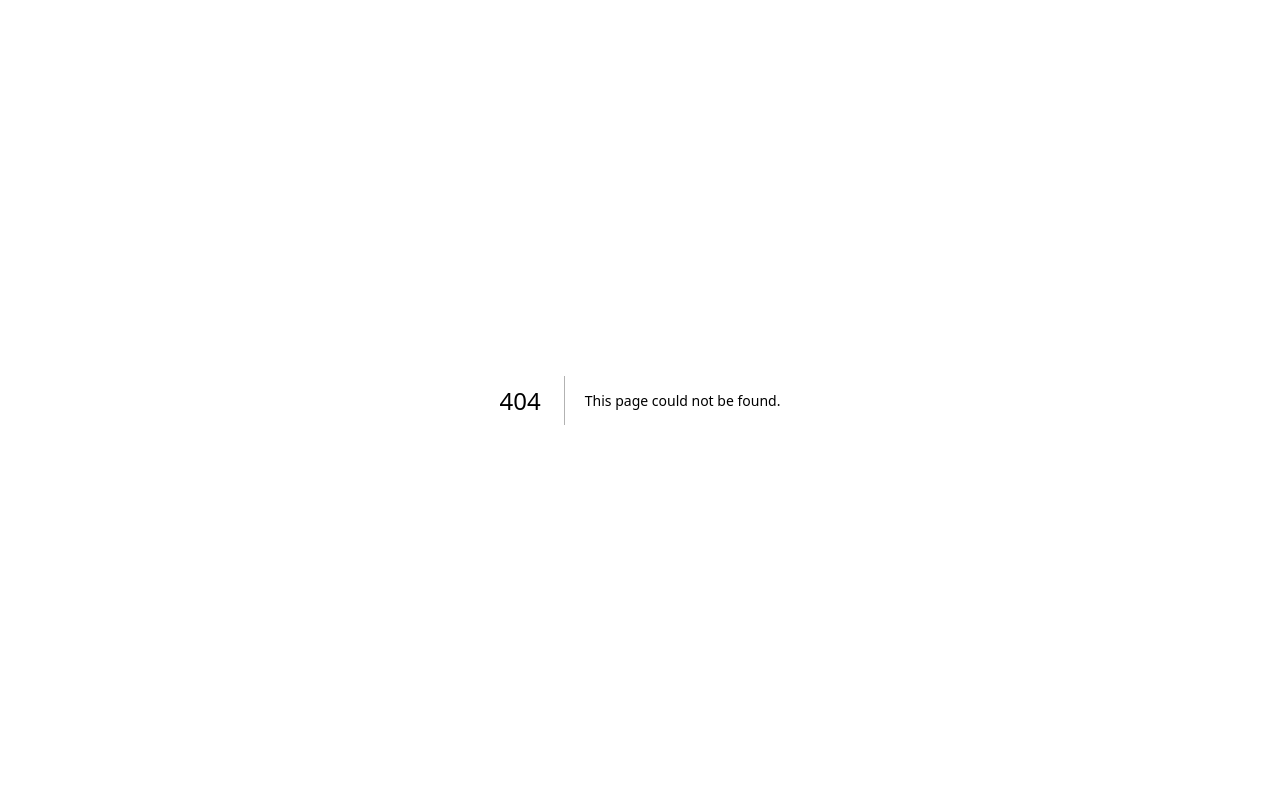
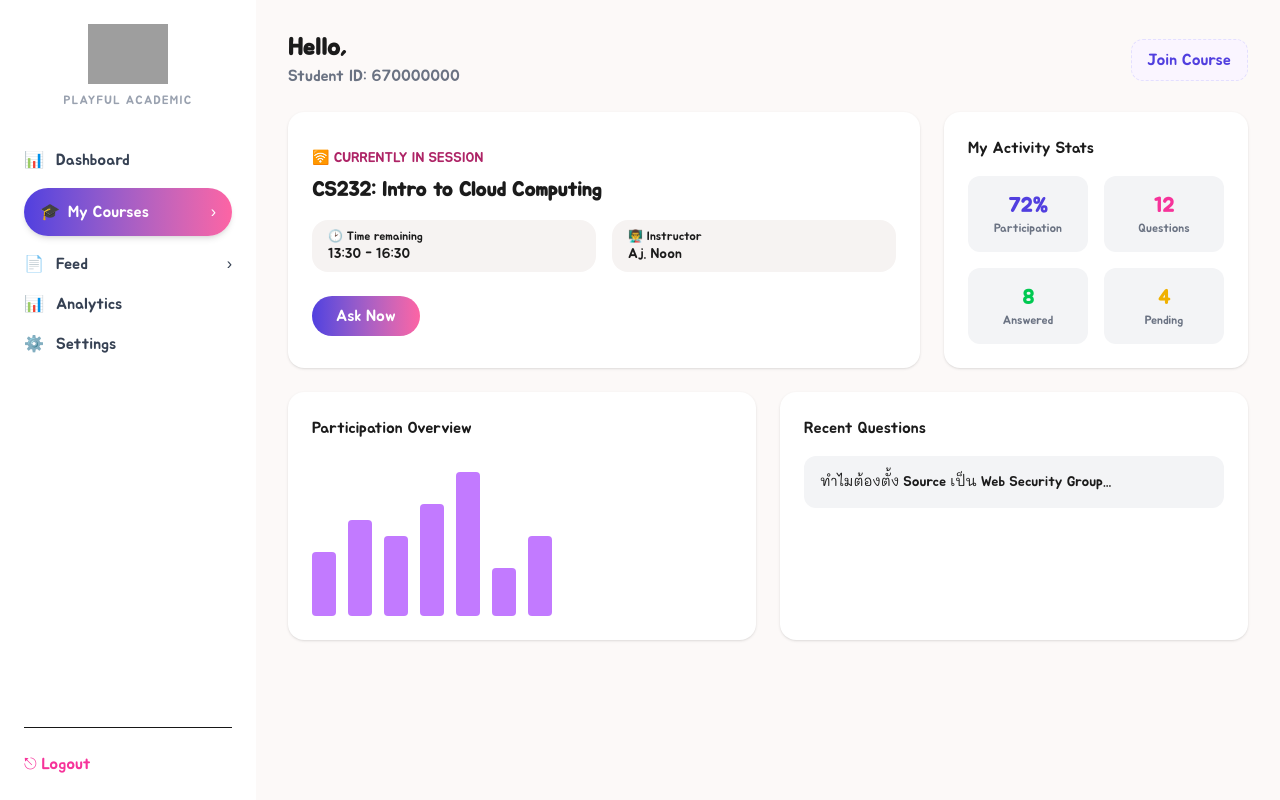
Before and after one commit to Gummy-168/CS232-Project-AWS-07, a Next.js app in the folder frontend/: page /dashboard in a window 1280 px wide. Before the commit this address had no page. Built offline with nearby package versions, Linux system fonts and the light colour scheme; grey boxes are pictures that could not be loaded.

Commit message:
Add sidebar and Dashboard

```diff
--- /dev/null
+++ b/frontend/app/components/Sidebar.tsx
@@ -0,0 +1,99 @@
+"use client";
+import Image from "next/image";
+import Link from "next/link";
+import { useState } from "react";
+
+export default function Sidebar() {
+  const [open, setOpen] = useState(false);
+
+  return (
+    <aside className="w-64 min-h-screen bg-white p-6 rounded-r-3xl flex flex-col justify-between">
+
+      {/* Top */}
+      <div>
+        {/* Logo */}
+        <div className="flex flex-col items-center mb-10">
+          <Image src="/logo/logo.png" alt="logo" width={80} height={80} />
+          <p className="text-xs text-gray-400 mt-2 tracking-widest">
+            PLAYFUL ACADEMIC
+          </p>
+        </div>
+
+        {/* Menu */}
+        <nav className="space-y-4">
+
+          {/* Dashboard */}
+          <Link href="#" className="flex items-center gap-3 text-gray-700">
+            <span>📊</span>
+            Dashboard
+          </Link>
+
+          {/* Dropdown */}
+          <div>
+            {/* My Courses */}
+            <div
+              onClick={() => setOpen(!open)}
+              className="flex items-center justify-between bg-gradient-to-r from-[#513FDF] to-[#FD64A4] text-white px-4 py-3 rounded-full shadow-md cursor-pointer"
+            >
+              <div className="flex items-center gap-2">
+                <span>🎓</span>
+                My Courses
+              </div>
+
+              <span
+                className={`transition-transform duration-300 ${
+                  open ? "rotate-90" : ""
+                }`}
+              >
+                ›
+              </span>
+            </div>
+
+            {/* Sub menu */}
+            {open && (
+              <div className="ml-6 mt-2 space-y-2 text-sm text-gray-400">
+                <button className="flex items-center gap-2 px-3 py-2 rounded-full w-full text-[#A1A1AA] hover:bg-[#F6F4F3] hover:text-[#513FDF] transition">
+                  CS232 - Cloud
+                </button>
+
+                <button className="flex items-center gap-2 bg-[#F6F4F3] px-3 py-2 rounded-full w-full text-[#A1A1AA] hover:bg-gradient-to-r hover:from-[#513FDF] hover:to-[#FD64A4] hover:text-white transition">
+                  ➕ Join Course
+                </button>
+              </div>
+            )}
+          </div>
+
+          {/* Feed */}
+          <Link href="#" className="flex items-center justify-between text-gray-700">
+            <div className="flex items-center gap-3">
+              <span>📄</span>
+              Feed
+            </div>
+            <span>›</span>
+          </Link>
+
+          {/* Analytics */}
+          <Link href="#" className="flex items-center gap-3 text-gray-700">
+            <span>📊</span>
+            Analytics
+          </Link>
+
+          {/* Settings */}
+          <Link href="#" className="flex items-center gap-3 text-gray-700">
+            <span>⚙️</span>
+            Settings
+          </Link>
+
+        </nav>
+      </div>
+
+      {/* Bottom */}
+      <div className="pt-6 border-t">
+        <button className="flex items-center gap-2 text-pink-500">
+          ⎋ Logout
+        </button>
+      </div>
+
+    </aside>
+  );
+}
--- /dev/null
+++ b/frontend/app/dashboard/page.tsx
@@ -0,0 +1,115 @@
+export default function Dashboard() {
+  return (
+    <div className="flex min-h-screen bg-[#FCF9F8]">
+
+      {/* Main */}
+      <main className="flex-1 p-8 space-y-6">
+
+        {/* Header */}
+        <div className="flex justify-between items-center">
+          <div>
+            <h2 className="text-[#1B1B1B] text-2xl font-semibold">
+              Hello,
+            </h2>
+            <p className="text-gray-500">Student ID: 670000000</p>
+          </div>
+
+          <button className="border border-dashed border-[#E3DFFF] px-4 py-2 rounded-xl text-[#513FDF] bg-[#FAF5FF] hover:bg-[#513FDF] hover:text-white transition">
+            Join Course
+          </button>
+        </div>
+
+        {/* Card Section */}
+        <div className="grid grid-cols-3 gap-6">
+
+          {/* Current Session */}
+          <div className="col-span-2 bg-white p-6 rounded-2xl shadow">
+            <p className="mt-3 text-[#AE2466] text-sm mb-2">
+              <span>🛜 </span>
+              CURRENTLY IN SESSION
+            </p>
+
+            <h3 className="text-xl text-[#1B1B1B] font-semibold mb-4">
+              CS232: Intro to Cloud Computing
+            </h3>
+
+            <div className="flex gap-4">
+              <div className="flex-1 text-[#1B1B1B] bg-[#F6F3F2] px-4 py-2 rounded-2xl text-sm">
+
+                <p className="text-xs">🕑 Time remaining</p>
+                13:30 - 16:30
+              </div>
+              <div className="flex-1 text-[#1B1B1B] bg-[#F6F3F2] px-4 py-2 rounded-2xl text-sm">
+                <p className="text-xs">👨‍🏫 Instructor</p>
+                Aj. Noon
+              </div>
+            </div>
+
+            <button className="mt-6 bg-gradient-to-r from-[#513FDF] to-[#FD64A4] text-white px-6 py-2 rounded-full hover:opacity-50 transition">
+              Ask Now
+            </button>
+          </div>
+
+          {/* Stats */}
+          <div className="bg-white p-6 rounded-2xl shadow">
+            <h3 className="text-[#1B1B1B]  mb-4">My Activity Stats</h3>
+
+            <div className="grid grid-cols-2 gap-4">
+              <div className="bg-gray-100 p-4 rounded-xl text-center">
+                <p className="text-xl font-bold text-[#513FDF]">72%</p>
+                <p className="text-xs text-gray-500">Participation</p>
+              </div>
+
+              <div className="bg-gray-100 p-4 rounded-xl text-center">
+                <p className="text-xl font-bold text-pink-500">12</p>
+                <p className="text-xs text-gray-500">Questions</p>
+              </div>
+
+              <div className="bg-gray-100 p-4 rounded-xl text-center">
+                <p className="text-xl font-bold text-green-500">8</p>
+                <p className="text-xs text-gray-500">Answered</p>
+              </div>
+
+              <div className="bg-gray-100 p-4 rounded-xl text-center">
+                <p className="text-xl font-bold text-yellow-500">4</p>
+                <p className="text-xs text-gray-500">Pending</p>
+              </div>
+            </div>
+          </div>
+        </div>
+
+        {/* Bottom Section */}
+        <div className="grid grid-cols-2 gap-6">
+
+          {/* Chart */}
+          <div className="bg-white p-6 rounded-2xl shadow">
+            <h3 className="text-[#1B1B1B] mb-4">
+              Participation Overview
+            </h3>
+
+            <div className="flex items-end gap-3 h-40">
+              {[40, 60, 50, 70, 90, 30, 50].map((h, i) => (
+                <div
+                  key={i}
+                  className="bg-purple-400 w-6 rounded"
+                  style={{ height: `${h}%` }}
+                />
+              ))}
+            </div>
+          </div>
+
+          {/* Questions */}
+          <div className="bg-white p-6 rounded-2xl shadow">
+            <h3 className="text-[#1B1B1B] mb-4">
+              Recent Questions
+            </h3>
+
+            <div className="text-[#1B1B1B] bg-gray-100 p-4 rounded-xl text-sm">
+              ทำไมต้องตั้ง Source เป็น Web Security Group...
+            </div>
+          </div>
+        </div>
+      </main>
+    </div>
+  );
+}
--- a/frontend/app/layout.tsx
+++ b/frontend/app/layout.tsx
@@ -1,6 +1,7 @@
 import type { Metadata } from "next";
-import { Geist, Geist_Mono } from "next/font/google";
+import { Geist, Geist_Mono, Jua, Mali } from "next/font/google";
 import "./globals.css";
+import Sidebar from "./components/Sidebar";
 
 const geistSans = Geist({
   variable: "--font-geist-sans",
@@ -10,6 +11,15 @@ const geistSans = Geist({
 const geistMono = Geist_Mono({
   variable: "--font-geist-mono",
   subsets: ["latin"],
+});
+const jua = Jua({
+  subsets: ["latin"],
+  weight: "400",
+});
+
+const mali = Mali({
+  subsets: ["thai"],
+  weight: ["400", "600"],
 });
 
 export const metadata: Metadata = {
@@ -27,7 +37,13 @@ export default function RootLayout({
       lang="en"
       className={`${geistSans.variable} ${geistMono.variable} h-full antialiased`}
     >
-      <body className="min-h-full flex flex-col">{children}</body>
+       <body
+        className={`${jua.className} flex`}
+        style={{ fontFamily: `${jua.style.fontFamily}, ${mali.style.fontFamily}` }}
+      >
+        <Sidebar />
+        <main className="flex-1">{children}</main>
+      </body>
     </html>
   );
 }
```
Also changed, not shown: frontend/app/courses/page.tsx (added), frontend/app/logo/logo.png (added).
